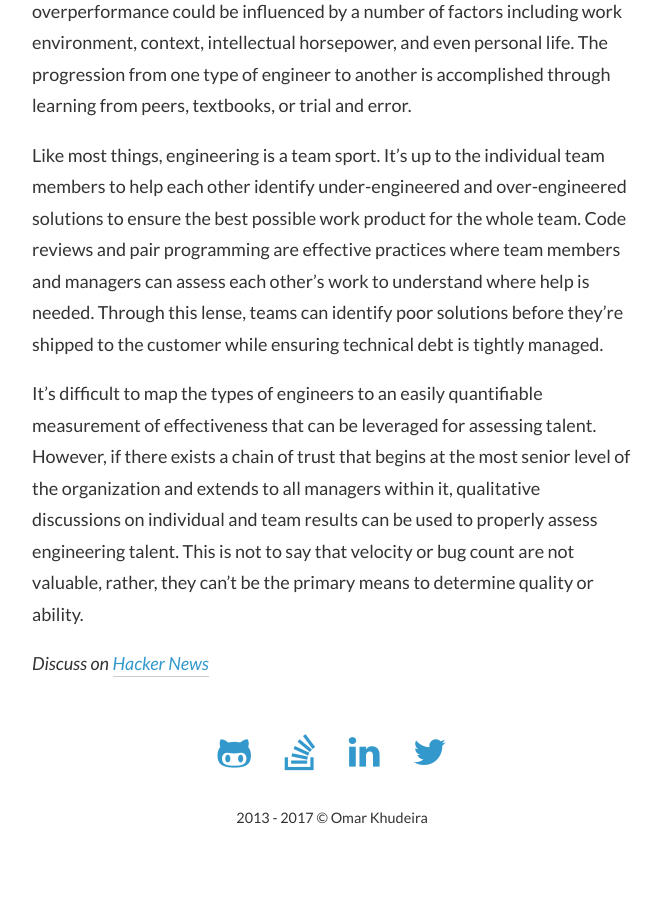
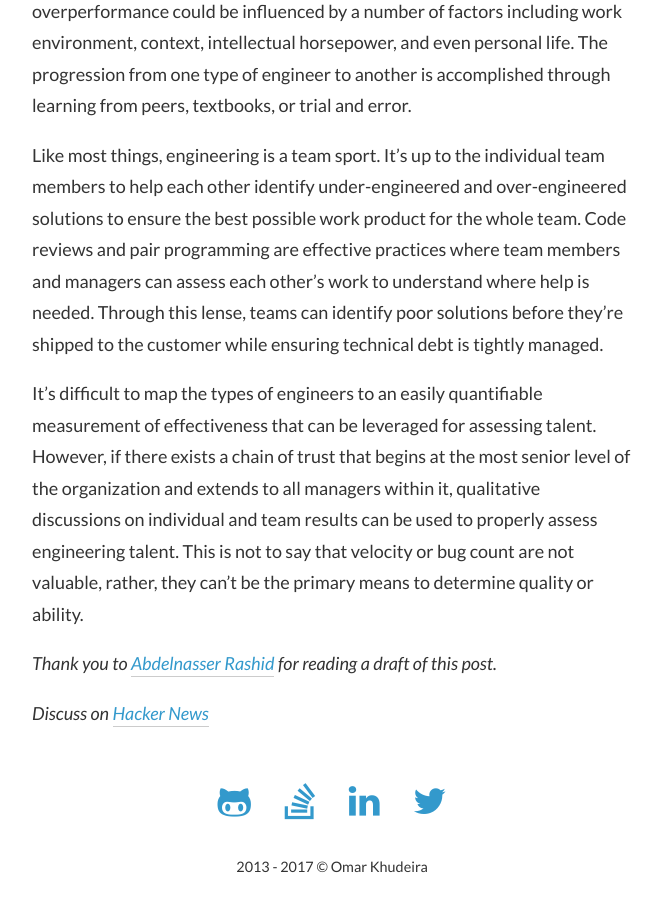
Before and after one commit to omar/omar.github.io, a Jekyll site: the page built from _posts/2017-01-10-the-types-of-engineers.md, in a window 1280 px wide and 900 px high, scrolled down 2251 px. Shown: the whole window, without its empty margins (308-970 px from the left). Built offline with Jekyll 4.4.1, drawn with Linux system fonts in a browser that asks for light colours; nearby versions of some CDN libraries; library files that are not in the unit come from our copies; before the commit the page ends 3101 px from its top, so only the background shows below that.

Commit message:
Update 2017-01-10-the-types-of-engineers.md

```diff
--- a/_posts/2017-01-10-the-types-of-engineers.md
+++ b/_posts/2017-01-10-the-types-of-engineers.md
@@ -25,5 +25,6 @@ Like most things, engineering is a team sport. It’s up to the individual team
 
 It's difficult to map the types of engineers to an easily quantifiable measurement of effectiveness that can be leveraged for assessing talent. However, if there exists a chain of trust that begins at the most senior level of the organization and extends to all managers within it, qualitative discussions on individual and team results can be used to properly assess engineering talent. This is not to say that velocity or bug count are not valuable, rather, they can’t be the primary means to determine quality or ability.
 
+_Thank you to [Abdelnasser Rashid](https://www.linkedin.com/in/abdelnasser-rashid-339aa63a) for reading a draft of this post._
 
 _Discuss on [Hacker News](https://news.ycombinator.com/item?id=13374530)_
```
